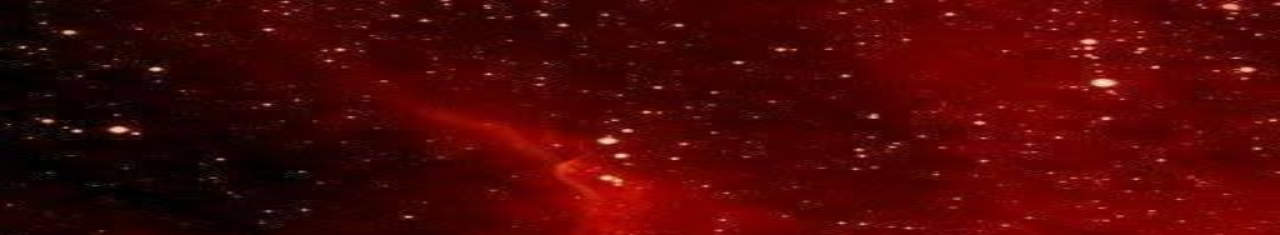
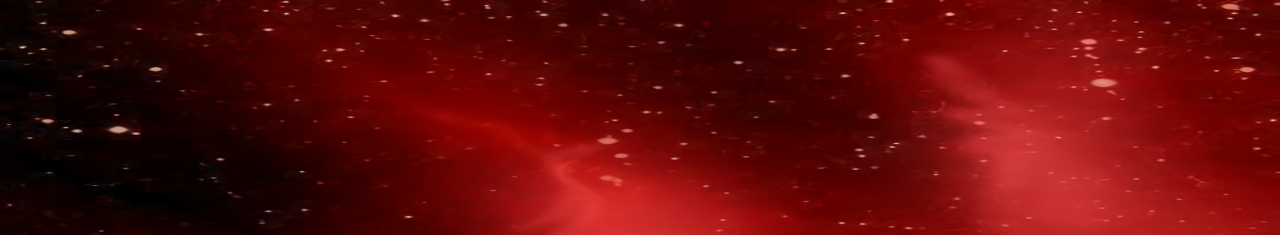
Before and after one commit to Zenild/Bubble-game, a plain HTML site: page index.html in a window 1280 px wide. Shown: the top 235 px of the page. Drawn offline with Linux system fonts and the light colour scheme.

Commit message:
Update index.html

```diff
--- a/index.html
+++ b/index.html
@@ -18,7 +18,7 @@
     }
 
         body {
-      background-image: url('imgA.png');
+      background-image: url('imgB.png');
       background-size: 100% 100%;
         }
 
```
